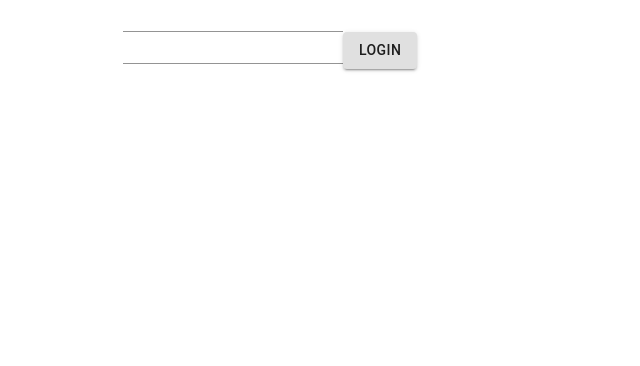
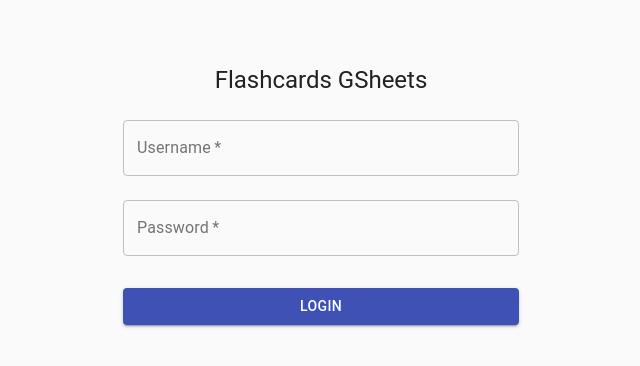
Before and after one commit to julianosk/flashcards-gsheet, a React (Create React App) app in the folder ui/: page /login in a window 1280 px wide. Shown: the top 366 px of the page, without its empty margins (319-959 px from the left). Built offline with nearby package versions, Linux system fonts and the light colour scheme.

Commit message:
Added styles to Login component Based on https://github.com/mui-org/material-ui/blob/master/docs/src/pages/getting-started/templates/sign-in/SignIn.js

```diff
--- a/ui/src/components/main/auth/Login.tsx
+++ b/ui/src/components/main/auth/Login.tsx
@@ -2,16 +2,35 @@ import { RootState } from "../../../redux";
 import { login } from "../../../redux/modules/user"
 import React, { useState } from "react";
 import { Redirect } from "react-router-dom";
-import { Container } from "@material-ui/core";
+import { Button, Container, Typography, CssBaseline, makeStyles } from "@material-ui/core";
 import { useDispatch, useSelector } from 'react-redux';
-import Button from "@material-ui/core/Button";
 import TextField from "@material-ui/core/TextField";
 
-// function Login({ login, username }) {
+const useStyles = makeStyles((theme) => ({
+  paper: {
+    marginTop: theme.spacing(8),
+    display: 'flex',
+    flexDirection: 'column',
+    alignItems: 'center',
+  },
+  avatar: {
+    margin: theme.spacing(1),
+    backgroundColor: theme.palette.secondary.main,
+  },
+  form: {
+    width: '100%', // Fix IE 11 issue.
+    marginTop: theme.spacing(1),
+  },
+  submit: {
+    margin: theme.spacing(3, 0, 2),
+  },
+}));
+
 export function Login() {
   const username = useSelector((state: RootState) => state.user.username);
   const dispatch = useDispatch();
   const [inputUsername, setInputUsername] = useState("");
+  const classes = useStyles();
 
   const tryLogin = (e: React.MouseEvent) => {
     e.preventDefault();
@@ -19,35 +38,50 @@ export function Login() {
   };
 
   if (username !== null) {
-    return <Redirect to="/" />;
+    return <Redirect to="/"/>;
   }
 
   return (
     <Container component="main" maxWidth="xs">
-      <form>
+      <CssBaseline/>
+      <div className={classes.paper}>
+        <Typography component="h1" variant="h5">
+          Flashcards GSheets
+        </Typography>
+        <form className={classes.form} noValidate>
           <TextField
             id="username"
+            variant="outlined"
+            margin="normal"
+            label="Username"
             required
+            fullWidth
             value={inputUsername}
-          onChange={e => setInputUsername(e.target.value)}/>
+            onChange={e => setInputUsername(e.target.value)}
+            autoComplete="email"
+          />
           <TextField
             id="password"
-          required/>
+            variant="outlined"
+            margin="normal"
+            label="Password"
+            fullWidth
+            required
+            autoComplete="password"
+          />
           <Button
+            className={classes.submit}
+            fullWidth
             variant="contained"
             type="submit"
-          onClick={tryLogin}>
+            color="primary"
+            onClick={tryLogin}
+          >
             Login
           </Button>
 
         </form>
+      </div>
     </Container>
   )
 }
-//
-// const mapStateToProps = (state: RootState) => ({
-//   username: state.user.username
-// });
-//
-// const mapDispatchToProps = { login };
-// export default connect(mapStateToProps, mapDispatchToProps)(Login);
```
Lines whose indentation alone changed are shown as unchanged.
